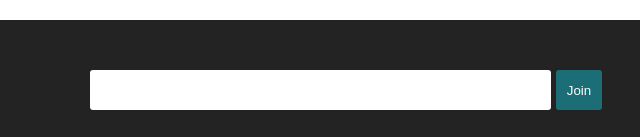
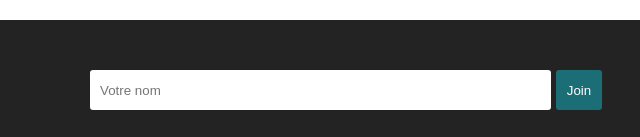
Before and after one commit to Lyorom/Exo1-Css-1, a plain HTML site: page Exo1-Css-correction/index.html in a window 1280 px wide. Shown: the part 660-797 px from the top of the page, 294-934 px from the left. Drawn offline with Linux system fonts and the light colour scheme.

Commit message:
Update index.html

```diff
--- a/Exo1-Css-correction/index.html
+++ b/Exo1-Css-correction/index.html
@@ -44,7 +44,7 @@
             <!-- FOOTER -->
             <footer>
                 <form > <!-- Formulaire -->
-                    <input type="text"> <!-- Champ de saisie -->
+                    <input type="text" placeholder="Votre nom"> <!-- Champ de saisie -->
                     <button>Join</button><!-- Bouton d'envoi -->
                 </form>
             </footer>
```
